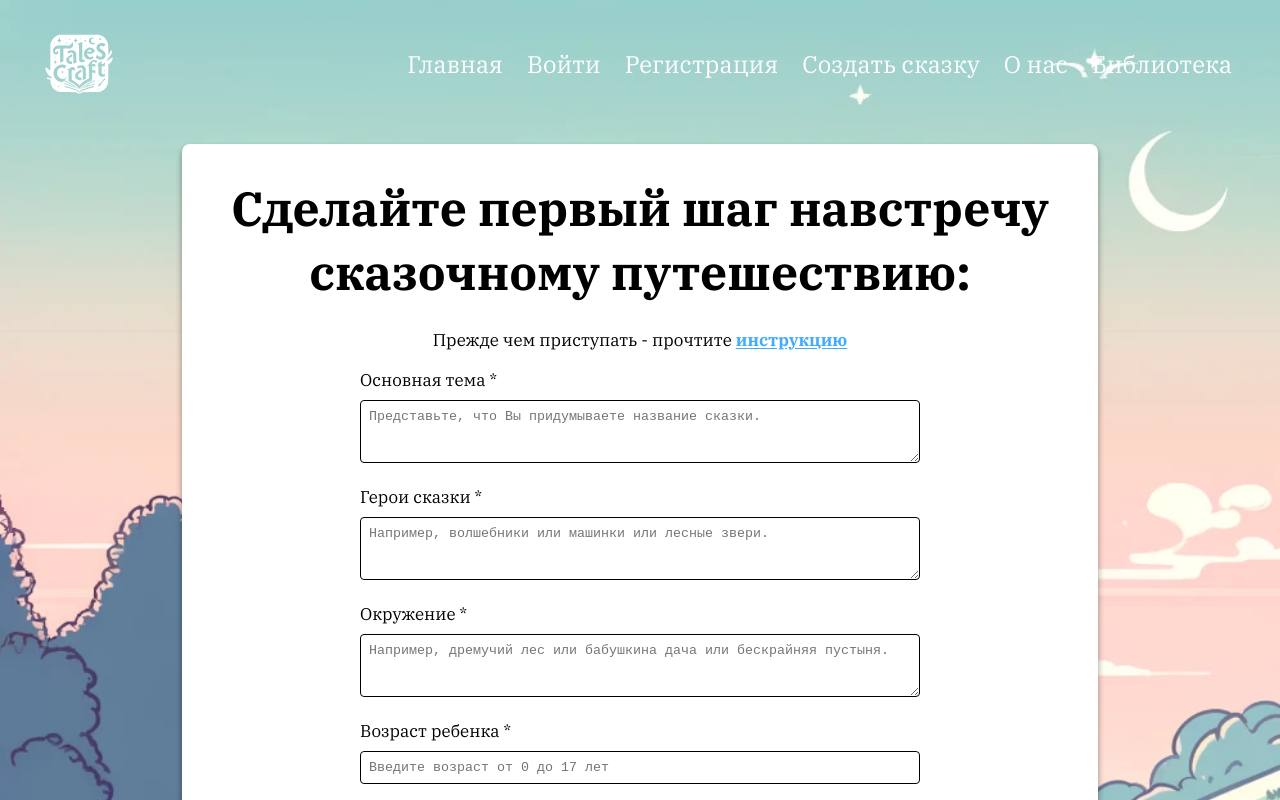
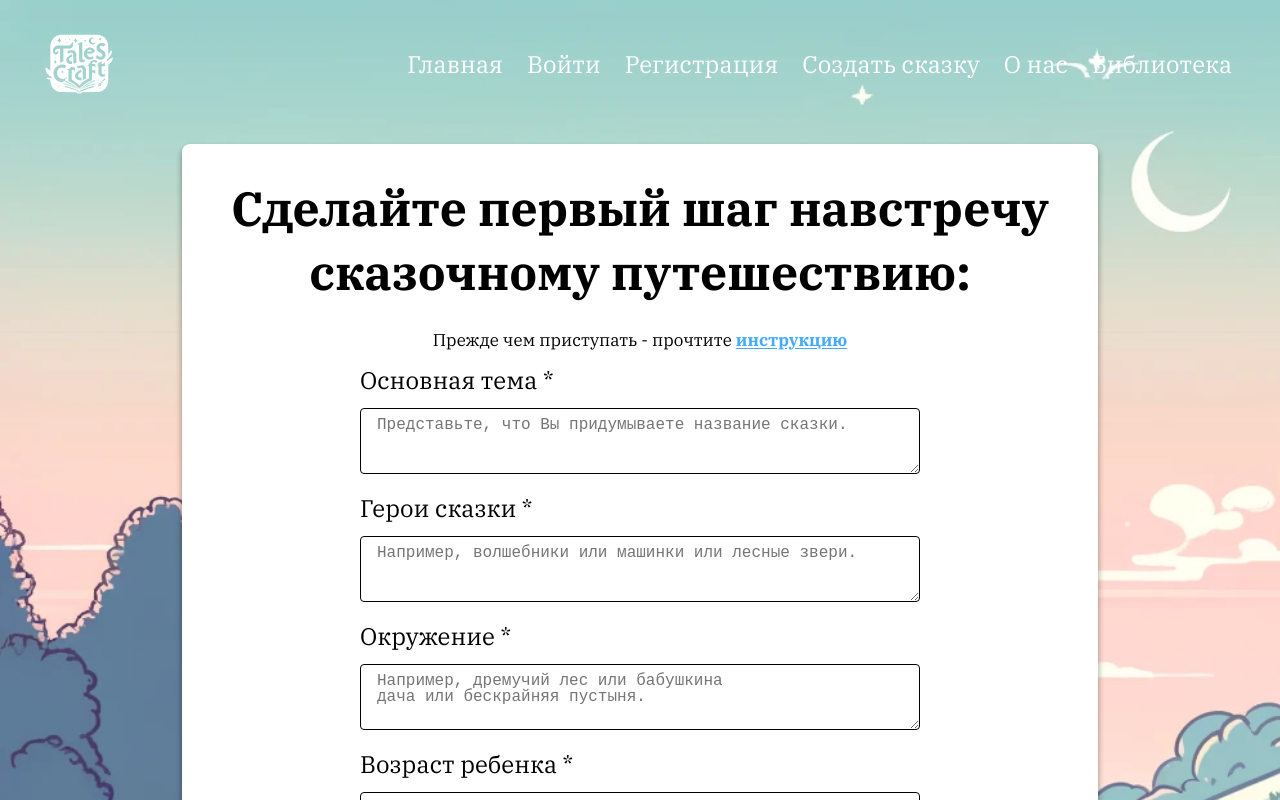
Before and after one commit to do6roetyro/Tales_Craft, a React (Create React App) app: page /create in a window 1280 px wide. Shown: the top 800 px of the page. Built offline with nearby package versions, Linux system fonts and the light colour scheme.

Commit message:
правки по build

```diff
--- a/src/assets/styles/blocks/create-tale.scss
+++ b/src/assets/styles/blocks/create-tale.scss
@@ -49,16 +49,28 @@
 
 .create-tale__description {
     display: block;
-    padding-bottom: 0.5rem;
+    padding-bottom: 1rem;
+
+    font-size: clamp(1rem, 4vw, 1.5rem);
+    line-height: clamp(1rem, 4vw, 1.5rem);
 }
 
 .create-tale__input {
     font-family: monospace;
     width: 100%;
     padding: 0.5rem;
+
+
     border: 1px solid;
     border-radius: 0.25rem;
+    font-size: clamp(0.5rem, 4vw, 1rem);
+    line-height: clamp(0.5rem, 4vw, 1rem);
     color: #000000;
+
+    @media(min-width: variables.$screen-tablet) {
+        padding-left: 1rem;
+        padding-right: 1rem;
+    }
 }
 
 .create-tale__checkbox + span {
--- a/src/assets/styles/blocks/hero.scss
+++ b/src/assets/styles/blocks/hero.scss
@@ -21,6 +21,11 @@
     width: clamp(288px, 71.6vw, variables.$screen-desktop);
     padding: 1.5rem;
     background-color: #ffffff;
+
+    @media(min-width: variables.$screen-tablet) {
+        padding: 2rem;
+        padding-bottom: 2.5rem;
+    }
 }
 
 .hero__image {
@@ -43,6 +48,10 @@
     padding-bottom: 2rem;
     font-size: clamp(1rem, 3vw, 2rem);
     line-height: clamp(1rem, 4vw, 2.5rem);
+
+    @media(min-width: variables.$screen-tablet) {
+        padding-bottom: 4rem;
+    }
 }
 
 .hero__link {
--- a/src/utils/savePdf.js
+++ b/src/utils/savePdf.js
@@ -41,7 +41,7 @@ const savePdf = async (title, text, imageSrc, action = 'save') => {
     });
 
     if (imageSrc) {
-        const proxiedImageSrc = `http://localhost:8080/${imageSrc}`;
+        // const proxiedImageSrc = `http://localhost:8080/${imageSrc}`;
 
         if (cursorY + IMAGE_HEIGHT > MAX_PAGE_HEIGHT) {
             doc.addPage();
@@ -49,7 +49,7 @@ const savePdf = async (title, text, imageSrc, action = 'save') => {
         }
 
         try {
-            const response = await fetch(proxiedImageSrc);
+            const response = await fetch(imageSrc);
             const blob = await response.blob();
             const reader = new FileReader();
             console.log(reader)
```
